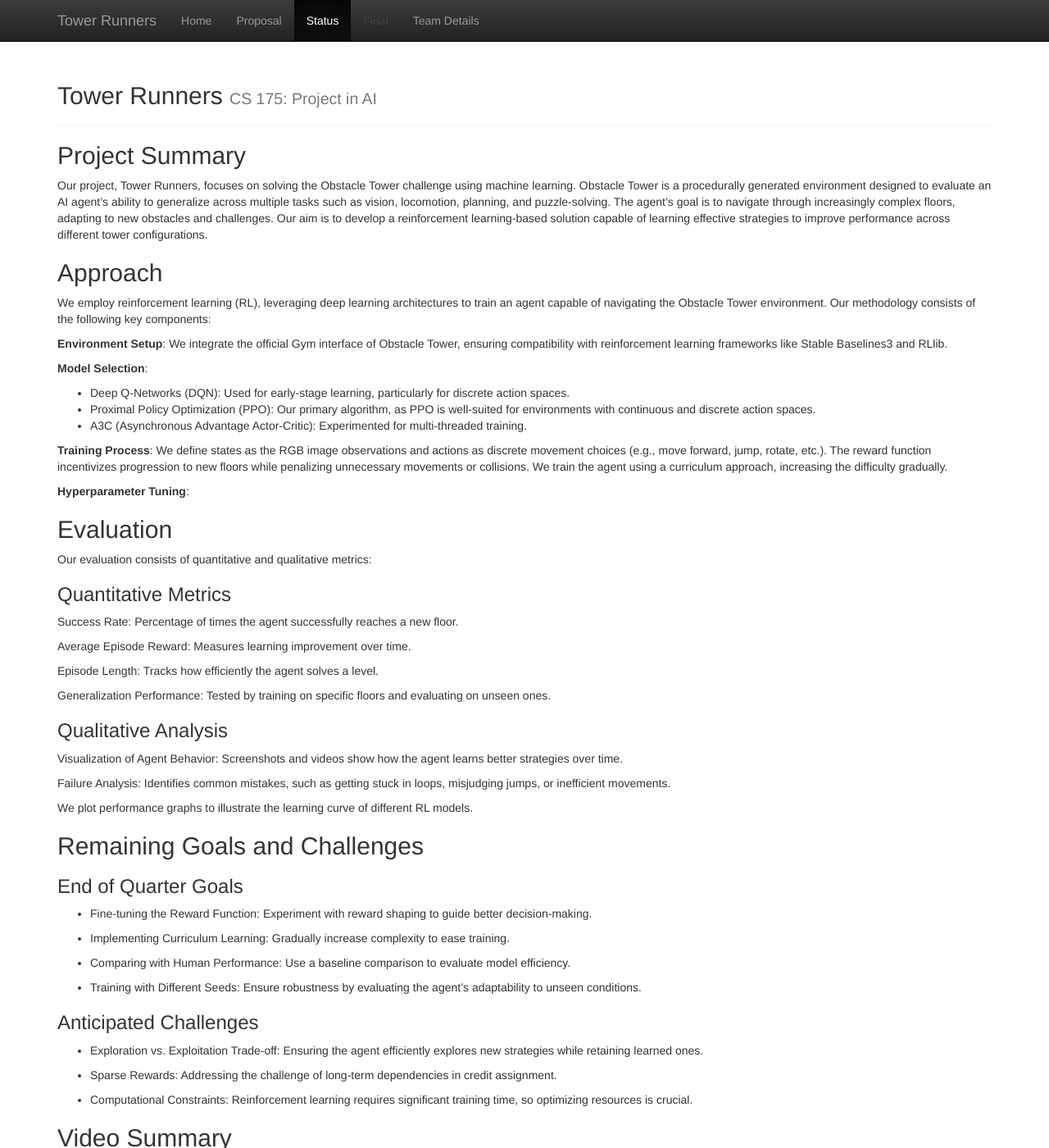
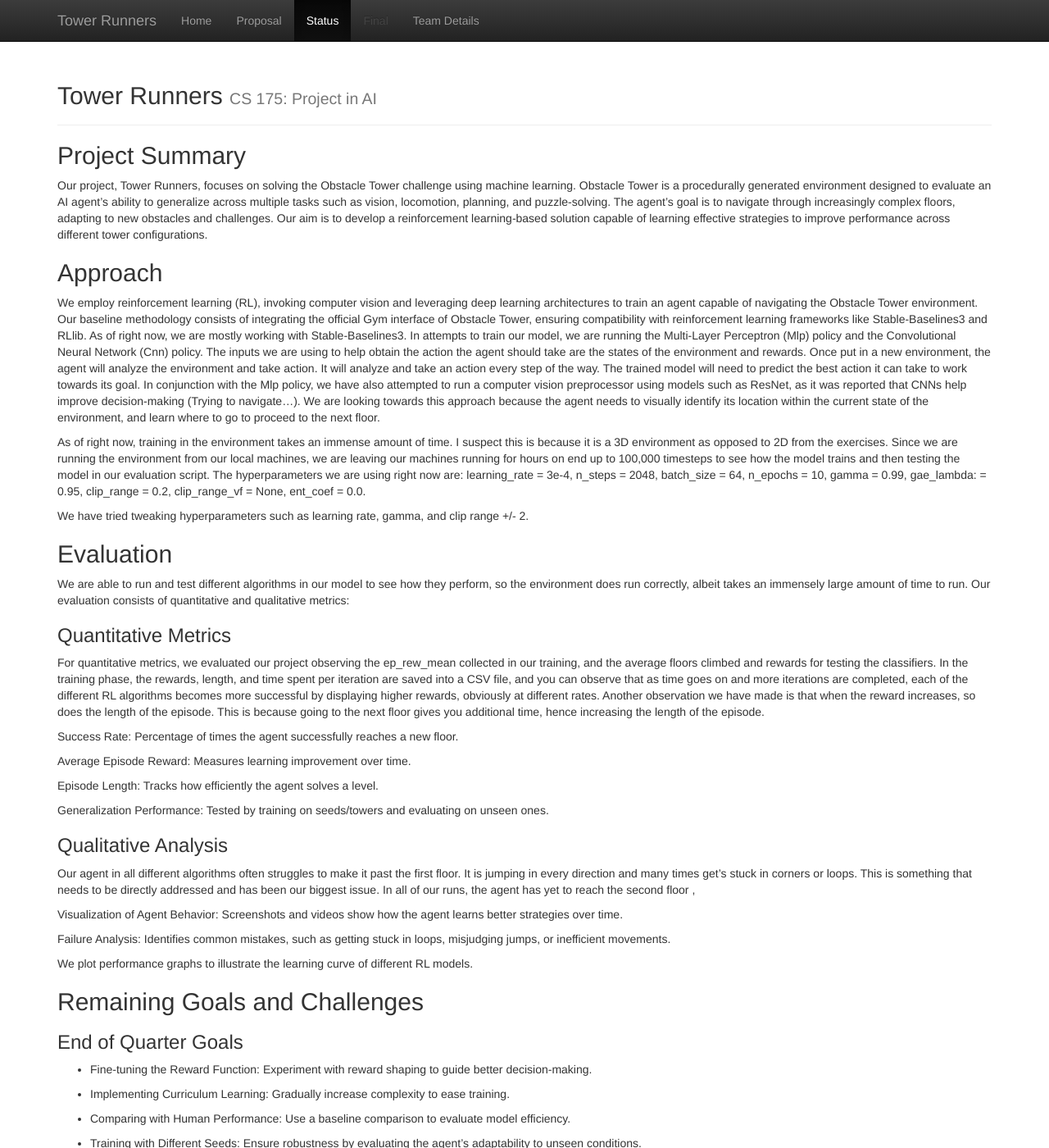
Before and after one commit to avinashduggal/TowerRunners, a Jekyll site: the page built from docs/status.md, in a window 1280 px wide and 1400 px high. Shown: the whole window at 82% size. Built offline with Jekyll 4.4.1, drawn with Linux system fonts in a browser that asks for light colours; some of the changed text lies outside the part shown.

Commit message:
Update status.md

```diff
--- a/docs/status.md
+++ b/docs/status.md
@@ -6,25 +6,25 @@ title: Status
 Our project, Tower Runners, focuses on solving the Obstacle Tower challenge using machine learning. Obstacle Tower is a procedurally generated environment designed to evaluate an AI agent's ability to generalize across multiple tasks such as vision, locomotion, planning, and puzzle-solving. The agent's goal is to navigate through increasingly complex floors, adapting to new obstacles and challenges. Our aim is to develop a reinforcement learning-based solution capable of learning effective strategies to improve performance across different tower configurations.
 
 ## Approach
-We employ reinforcement learning (RL), leveraging deep learning architectures to train an agent capable of navigating the Obstacle Tower environment. Our methodology consists of the following key components:
+We employ reinforcement learning (RL), invoking computer vision and leveraging deep learning architectures to train an agent capable of navigating the Obstacle Tower environment. Our baseline methodology consists of integrating the official Gym interface of Obstacle Tower, ensuring compatibility with reinforcement learning frameworks like Stable-Baselines3 and RLlib. As of right now, we are mostly working with Stable-Baselines3. In attempts to train our model, we are running the Multi-Layer Perceptron (Mlp) policy and the Convolutional Neural Network (Cnn) policy. The inputs we are using to help obtain the action the agent should take are the states of the environment and rewards. Once put in a new environment, the agent will analyze the environment and take action. It will analyze and take an action every step of the way. The trained model will need to predict the best action it can take to work towards its goal. In conjunction with the Mlp policy, we have also attempted to run a computer vision preprocessor using models such as ResNet, as it was reported that CNNs help improve decision-making (Trying to navigate...). We are looking towards this approach because the agent needs to visually identify its location within the current state of the environment, and learn where to go to proceed to the next floor.
 
-**Environment Setup**: We integrate the official Gym interface of Obstacle Tower, ensuring compatibility with reinforcement learning frameworks like Stable Baselines3 and RLlib.
+As of right now, training in the environment takes an immense amount of time. I suspect this is because it is a 3D environment as opposed to 2D from the exercises. Since we are running the environment from our local machines, we are leaving our machines running for hours on end up to 100,000 timesteps to see how the model trains and then testing the model in our evaluation script. The hyperparameters we are using right now are:
+        learning_rate = 3e-4,
+        n_steps = 2048,
+        batch_size = 64,
+        n_epochs = 10,
+        gamma = 0.99,
+        gae_lambda: = 0.95,
+        clip_range = 0.2,
+        clip_range_vf = None,
+        ent_coef = 0.0.
 
-**Model Selection**:
-- Deep Q-Networks (DQN): Used for early-stage learning, particularly for discrete action spaces.
-- Proximal Policy Optimization (PPO): Our primary algorithm, as PPO is well-suited for environments with continuous and discrete action spaces.
-- A3C (Asynchronous Advantage Actor-Critic): Experimented for multi-threaded training.
-
-**Training Process**:
-We define states as the RGB image observations and actions as discrete movement choices (e.g., move forward, jump, rotate, etc.).
-The reward function incentivizes progression to new floors while penalizing unnecessary movements or collisions.
-We train the agent using a curriculum approach, increasing the difficulty gradually.
-
-**Hyperparameter Tuning**:
+We have tried tweaking hyperparameters such as learning rate, gamma, and clip range +/- 2.
 
 ## Evaluation
-Our evaluation consists of quantitative and qualitative metrics:
+We are able to run and test different algorithms in our model to see how they perform, so the environment does run correctly, albeit takes an immensely large amount of time to run. Our evaluation consists of quantitative and qualitative metrics:
 ### Quantitative Metrics
+For quantitative metrics, we evaluated our project observing the ep_rew_mean collected in our training, and the average floors climbed and rewards for testing the classifiers. In the training phase, the rewards, length, and time spent per iteration are saved into a CSV file, and you can observe that as time goes on and more iterations are completed, each of the different RL algorithms becomes more successful by displaying higher rewards, obviously at different rates. Another observation we have made is that when the reward increases, so does the length of the episode. This is because going to the next floor gives you additional time, hence increasing the length of the episode.
 
 Success Rate: Percentage of times the agent successfully reaches a new floor.
 
@@ -32,9 +32,10 @@ Average Episode Reward: Measures learning improvement over time.
 
 Episode Length: Tracks how efficiently the agent solves a level.
 
-Generalization Performance: Tested by training on specific floors and evaluating on unseen ones.
+Generalization Performance: Tested by training on seeds/towers and evaluating on unseen ones.
 
 ### Qualitative Analysis
+Our agent in all different algorithms often struggles to make it past the first floor. It is jumping in every direction and many times get's stuck in corners or loops. This is something that needs to be directly addressed and has been our biggest issue. In all of our runs, the agent has yet to reach the second floor ,
 
 Visualization of Agent Behavior: Screenshots and videos show how the agent learns better strategies over time.
 
@@ -64,3 +65,6 @@ We plot performance graphs to illustrate the learning curve of different RL mode
 
 ## Resources Used
 - [Obstacle Tower GitHub Repository](https://github.com/Unity-Technologies/obstacle-tower-env)
+- [Obstacle Tower: A Generalization Challenge in Vision, Control, and Planning](https://arxiv.org/abs/1902.01378)
+- [PPO Dash: Improving Generalization in Deep Reinforcement Learning](https://arxiv.org/abs/1907.06704)
+- [Trying to navigate in the Obstacle Tower environment with Reinforcement Learning](https://smartcat.io/tech-blog/data-science/trying-to-navigate-in-the-obstacle-tower-environment-with-reinforcement-learning/)
```
